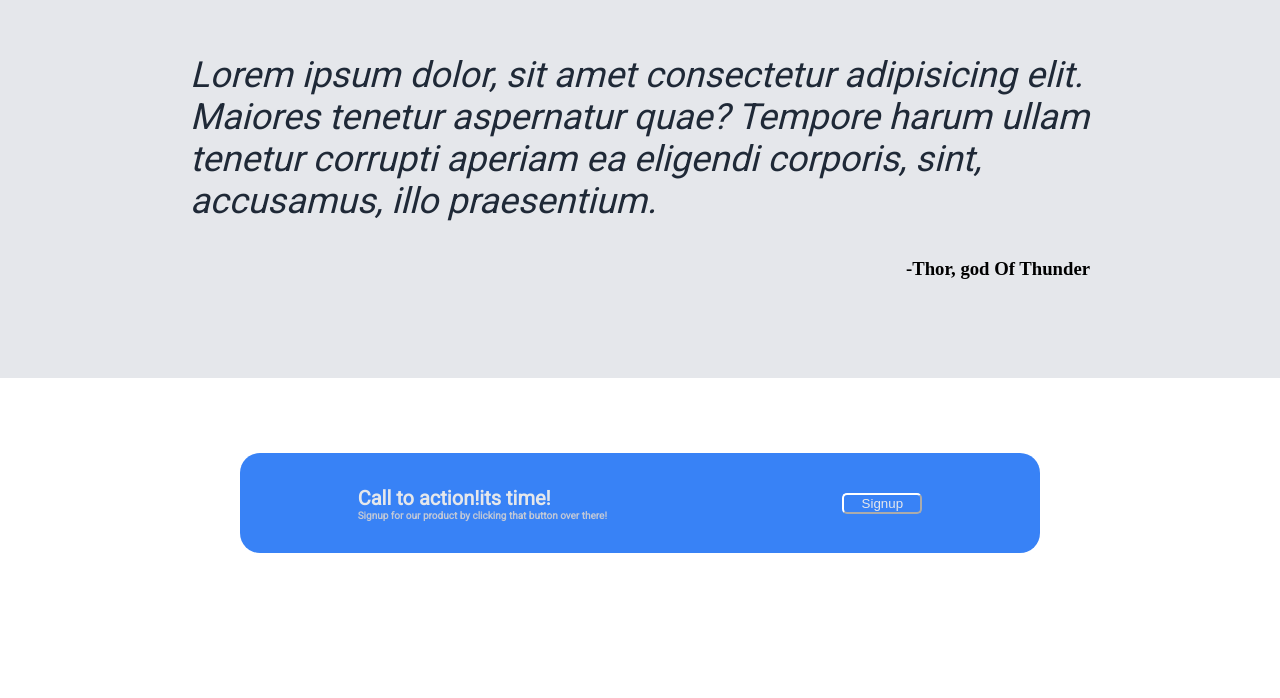
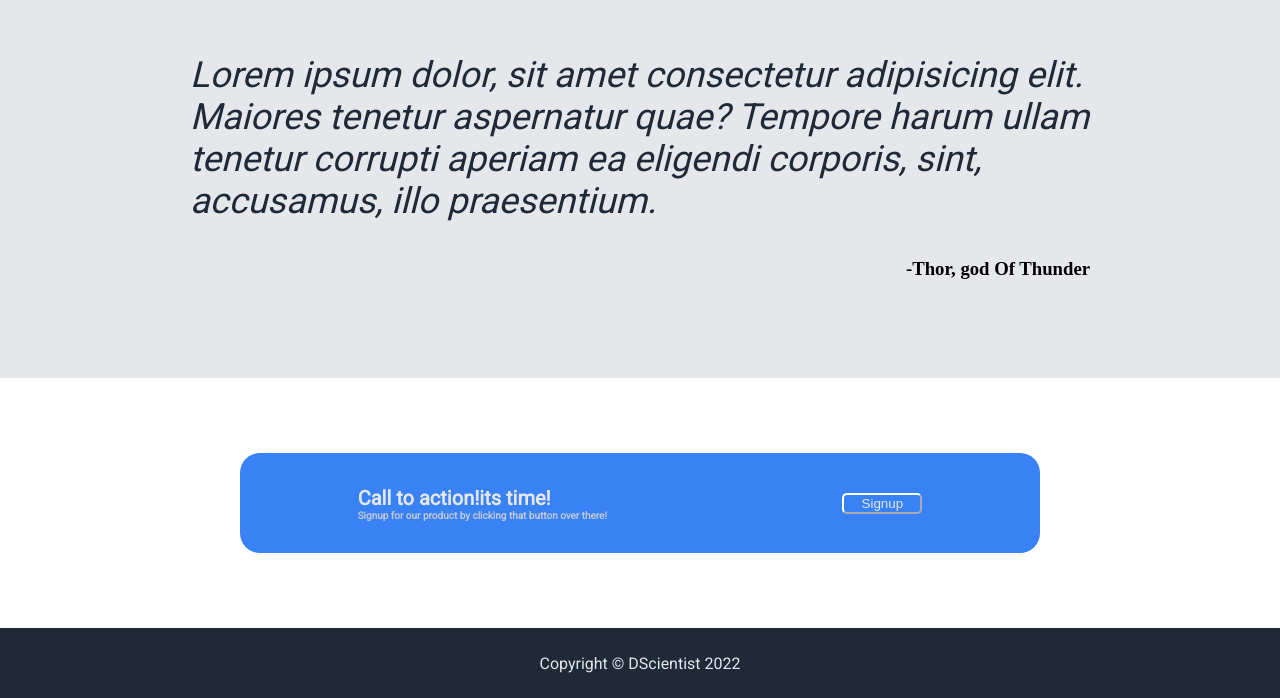
Before and after one commit to dscientist2022/landingpage, a plain HTML site: page index.html in a window 1280 px wide. Shown: the part 1272-1970 px from the top of the page. Before the commit the page ends 1900 px from the top, so only its background shows below. Drawn offline with Linux system fonts and the light colour scheme.

Commit message:
Edit index.html and syles.css

```diff
--- a/index.html
+++ b/index.html
@@ -74,5 +74,6 @@
                 </div>
             </div>
         </div>
+        <div class="footer">Copyright © DScientist 2022</div>
     </body>
 </html>
--- a/styles.css
+++ b/styles.css
@@ -196,3 +196,14 @@ a {
     border-color: white;
     width: 80px;
 }
+
+.footer {
+    background-color: #1f2937;
+    display: flex;
+    justify-content: center;
+    align-items: center;
+    width: auto;
+    height: 70px;
+    color: #e5e7eb;
+    font-family: 'Roboto', sans-serif;
+}
```
